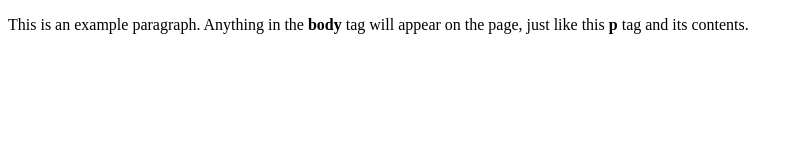
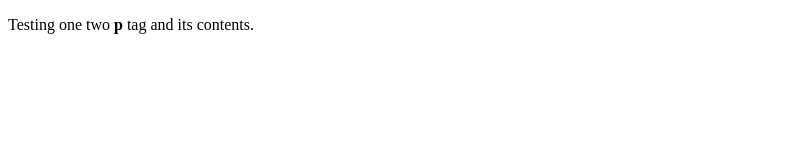
Before and after one commit to tadelaja/test_repo, a plain HTML site: page index.html in a window 1280 px wide. Shown: the whole page, without its empty margins (0-800 px from the left). Drawn offline with Linux system fonts and the light colour scheme.

Commit message:
Update index.html

```diff
--- a/index.html
+++ b/index.html
@@ -4,6 +4,6 @@
     <title>Testing one two</title>
   </head>
   <body>
-    <p>This is an example paragraph. Anything in the <strong>body</strong> tag will appear on the page, just like this <strong>p</strong> tag and its contents.</p>
+    <p>Testing one two <strong>p</strong> tag and its contents.</p>
   </body>
 </html>
```
